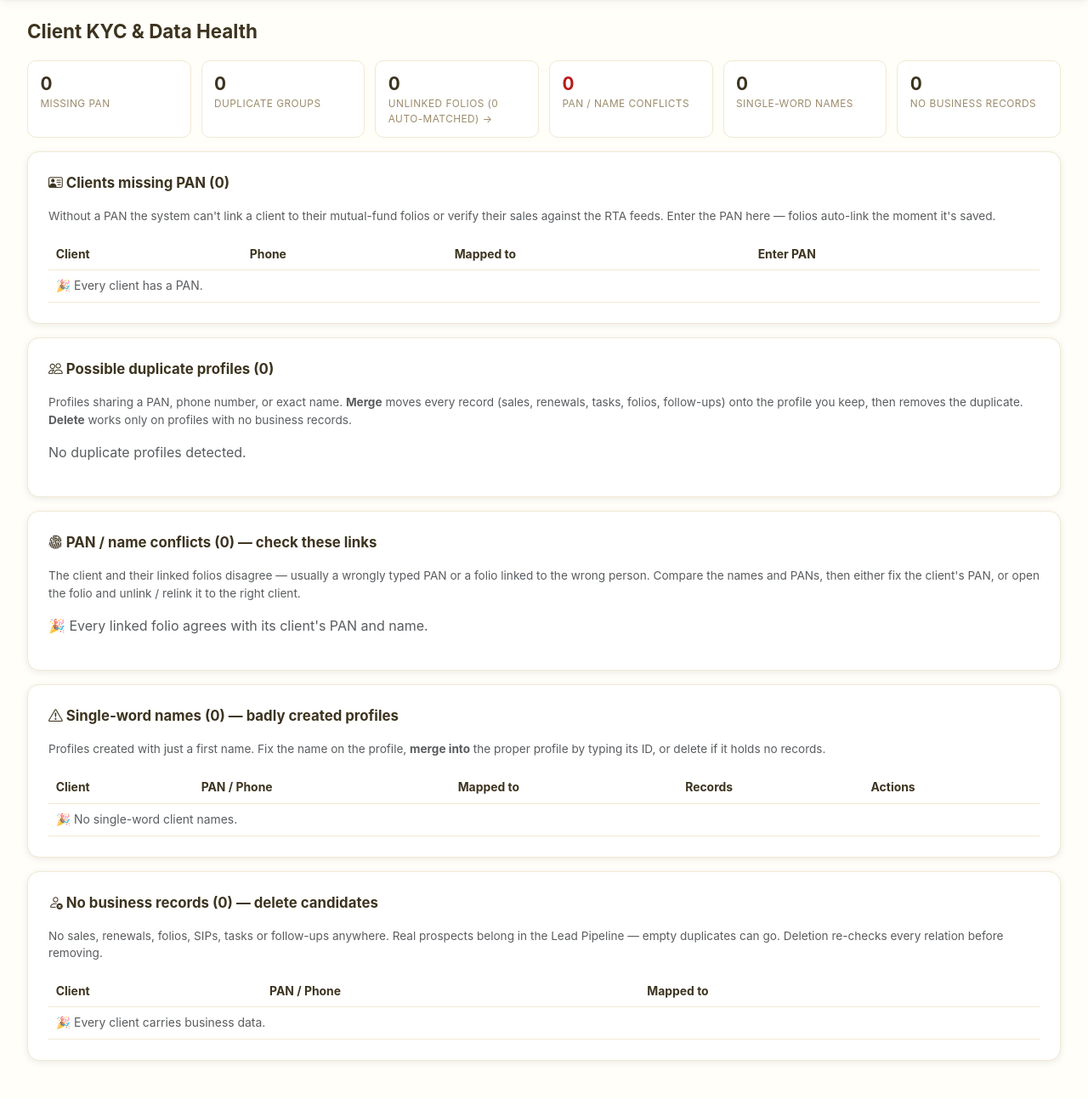
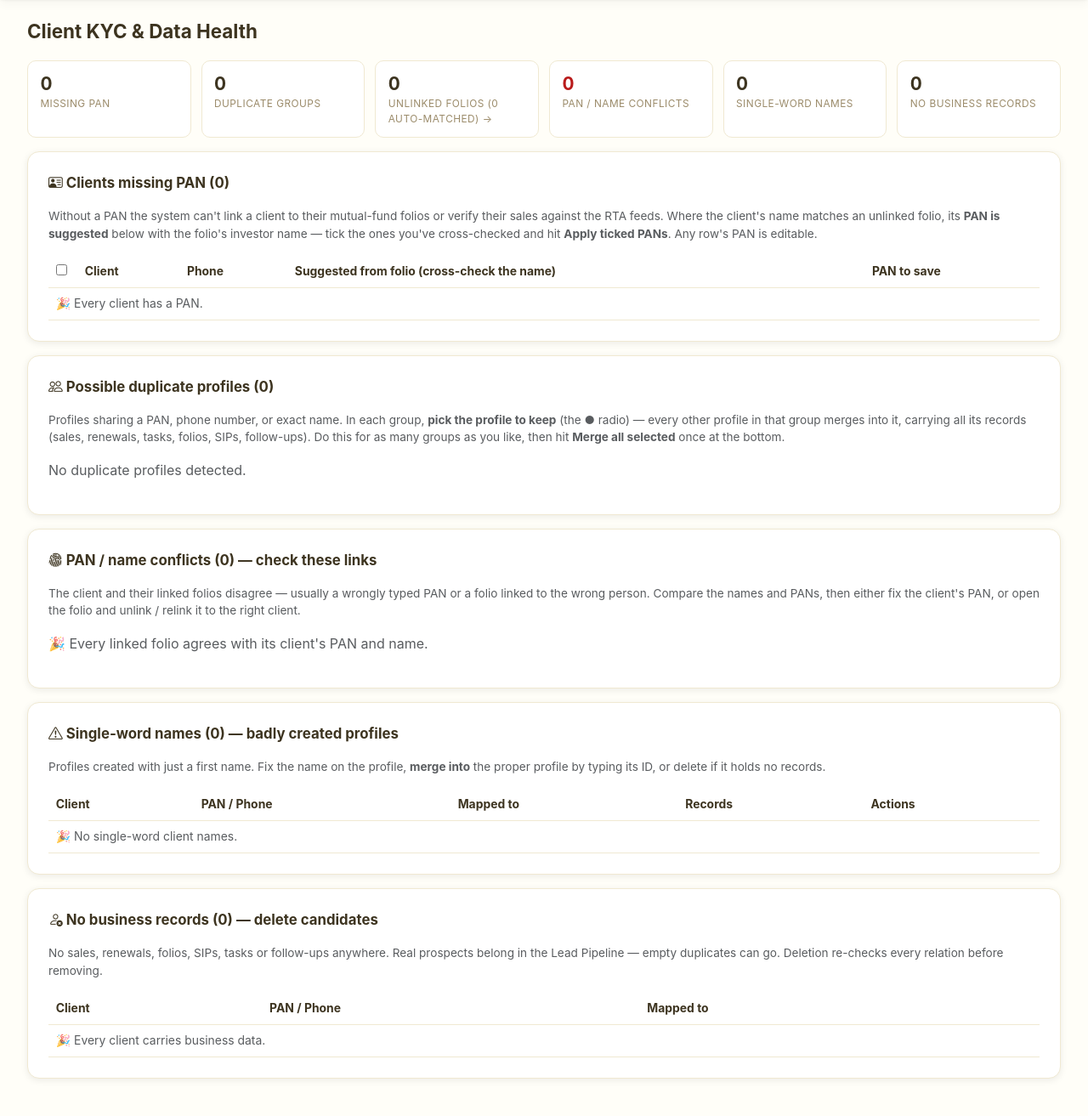
Before and after one commit to adityakadlag2004/silicon-crm, a Django app: page /clients/clients/kyc-issues/ in a window 1280 px wide. Shown: the part 60-1373 px from the top of the page at 85% size. Before the commit the page ends 1312 px from the top, so only its background shows below. Run offline with Django 4.2, Linux system fonts and the light colour scheme; the visitor is signed in with stand-in values (Sample User, id 1); data comes from the database, SQL or seed files in the repository; data that the repository does not hold is empty; parts of the project's set-up code (start-up, migrations or seed data) failed here and were passed over; some libraries are stand-ins or nearby versions.

Commit message:
KYC page: bulk PAN apply + bulk duplicate merge
Missing-PAN table: name-matched folios suggest a PAN (with the folio's
investor name shown for visual cross-check), PAN editable per row, tick the
verified ones and 'Apply ticked PANs' saves them all + relinks folios/SIPs
once. Duplicate groups: each group picks a keeper via radio, one
'Merge all selected' button merges every chosen group in a single click
(overlapping groups are skipped safely once a member is already merged).

Bulk PAN refuses a PAN already owned by another client (points at the merge
flow instead); employees limited to their own clients. 5 new tests, suite 359.

Co-Authored-By: Claude Fable 5 <noreply@anthropic.com>

```diff
--- a/clients/urls/clients.py
+++ b/clients/urls/clients.py
@@ -17,6 +17,8 @@ urlpatterns = [
     path("reassign-bulk/", clients_views.bulk_reassign_view, name="bulk_reassign"),
     path("clients/kyc-issues/", kyc.client_kyc_issues, name="client_kyc_issues"),
     path("clients/<int:client_id>/kyc-pan/", kyc.client_kyc_update_pan, name="client_kyc_update_pan"),
+    path("clients/kyc-bulk-pan/", kyc.client_kyc_bulk_pan, name="client_kyc_bulk_pan"),
     path("clients/merge/", kyc.client_merge_view, name="client_merge"),
+    path("clients/bulk-merge/", kyc.client_bulk_merge, name="client_bulk_merge"),
     path("clients/<int:client_id>/safe-delete/", kyc.client_safe_delete, name="client_safe_delete"),
 ]
--- a/clients/views/kyc.py
+++ b/clients/views/kyc.py
@@ -163,6 +163,18 @@ def client_kyc_issues(request):
 
     missing = list(_missing_pan_qs(request))
     is_admin = _is_admin(request)
+
+    # Folio name-matches suggest PANs for the missing-PAN rows: investor name
+    # shown alongside for a visual cross-check before bulk-applying.
+    suggestions = rta_feed.suggest_folio_matches()
+    best_by_client = {}
+    for s in suggestions:
+        cid = s["client"].id
+        if s["pan"] and (cid not in best_by_client or s["level"] > best_by_client[cid]["level"]):
+            best_by_client[cid] = s
+    for c in missing:
+        c.pan_suggestion = best_by_client.get(c.id)
+
     context = {
         "page_title": "Client KYC & Data Health",
         "missing": missing,
@@ -175,10 +187,85 @@ def client_kyc_issues(request):
             "single_word": single_word,
             "no_business": no_business,
             "unlinked_folios": MutualFundFolio.objects.filter(client__isnull=True).count(),
-            "match_suggestions": len(rta_feed.suggest_folio_matches()),
+            "match_suggestions": len(suggestions),
             "identity_issues": _folio_identity_issues(),
         })
     return render(request, "clients/kyc_issues.html", context)
+
+
+@login_required
+@require_POST
+def client_kyc_bulk_pan(request):
+    """Apply the ticked PANs from the missing-PAN table in one go, then
+    relink folios/SIPs once. Employees may only update their own clients."""
+    applied, errors = 0, []
+    for cid in request.POST.getlist("pan_apply")[:300]:
+        if not cid.isdigit():
+            continue
+        client = Client.objects.filter(id=cid).first()
+        if client is None:
+            continue
+        if _role(request) == "employee" and client.mapped_to != request.user.employee:
+            errors.append(f"{client.name}: not your assigned client")
+            continue
+        try:
+            pan = validate_pan(request.POST.get(f"pan_for_{cid}", ""), required=True)
+        except forms.ValidationError as exc:
+            errors.append(f"{client.name}: {'; '.join(exc.messages)}")
+            continue
+        duplicate = Client.objects.filter(pan__iexact=pan).exclude(id=client.id).first()
+        if duplicate:
+            errors.append(
+                f"{client.name}: PAN {pan} already belongs to '{duplicate.name}' "
+                f"(#{duplicate.id}) — merge those profiles instead")
+            continue
+        client.pan = pan
+        client.save(update_fields=["pan"])
+        applied += 1
+    linked = rta_feed.relink_folios() if applied else 0
+    if applied:
+        messages.success(request, f"{applied} PAN(s) saved — {linked} MF record(s) auto-linked.")
+    elif not errors:
+        messages.info(request, "Nothing ticked — no PANs applied.")
+    for e in errors[:6]:
+        messages.error(request, e)
+    return redirect("clients:client_kyc_issues")
+
+
+@login_required
+@require_POST
+def client_bulk_merge(request):
+    """Merge every duplicate group where a keeper was ticked — one click for
+    the whole page instead of group-by-group."""
+    if not _is_admin(request):
+        return HttpResponseForbidden("Admins only.")
+    merged = []
+    try:
+        group_count = min(int(request.POST.get("group_count", 0)), 300)
+    except ValueError:
+        group_count = 0
+    for i in range(group_count):
+        keep_id = request.POST.get(f"keep_g{i}", "")
+        member_ids = request.POST.getlist(f"members_g{i}")
+        if not keep_id or keep_id not in member_ids:
+            continue
+        keep = Client.objects.filter(id=keep_id).first()
+        if keep is None:
+            continue
+        for rid in member_ids:
+            if rid == keep_id or not rid.isdigit():
+                continue
+            remove = Client.objects.filter(id=rid).first()
+            if remove is None:  # already merged away via an overlapping group
+                continue
+            client_merge.merge_clients(keep, remove)
+            merged.append(f"'{remove.name}' → '{keep.name}'")
+    if merged:
+        listing = "; ".join(merged[:8]) + ("…" if len(merged) > 8 else "")
+        messages.success(request, f"Merged {len(merged)} profile(s): {listing}")
+    else:
+        messages.info(request, "No group had a keeper ticked — nothing merged.")
+    return redirect("clients:client_kyc_issues")
 
 
 @login_required
--- a/templates/clients/kyc_issues.html
+++ b/templates/clients/kyc_issues.html
@@ -52,29 +52,53 @@
     <div class="ki-card-body" style="overflow-x:auto;">
       <p class="text-muted" style="font-size:.85rem;">
         Without a PAN the system can't link a client to their mutual-fund folios or verify their
-        sales against the RTA feeds. Enter the PAN here — folios auto-link the moment it's saved.
+        sales against the RTA feeds. Where the client's name matches an unlinked folio, its
+        <strong>PAN is suggested</strong> below with the folio's investor name — tick the ones you've
+        cross-checked and hit <strong>Apply ticked PANs</strong>. Any row's PAN is editable.
       </p>
+      <form method="post" action="{% url 'clients:client_kyc_bulk_pan' %}">
+        {% csrf_token %}
         <table class="kyc-table">
-        <thead><tr><th>Client</th><th>Phone</th><th>Mapped to</th><th>Enter PAN</th></tr></thead>
+          <thead><tr>
+            <th style="width:34px;"><input type="checkbox" onclick="document.querySelectorAll('.pan-tick').forEach(c=>{if(!c.disabled)c.checked=this.checked})" title="Tick all suggested"></th>
+            <th>Client</th><th>Phone</th><th>Suggested from folio (cross-check the name)</th><th>PAN to save</th>
+          </tr></thead>
           <tbody>
             {% for client in missing %}
             <tr>
+              <td><input class="pan-tick" type="checkbox" name="pan_apply" value="{{ client.id }}"
+                         {% if not client.pan_suggestion %}disabled title="Type a PAN to enable"{% endif %}></td>
               <td><a href="{% url 'clients:client_profile' client.id %}">{{ client.name }}</a> <span class="text-muted">#{{ client.id }}</span></td>
               <td>{{ client.phone|default:"—" }}</td>
-            <td>{% if client.mapped_to %}{{ client.mapped_to.user.get_full_name|default:client.mapped_to.user.username }}{% else %}Unmapped{% endif %}</td>
               <td>
-              <form method="post" action="{% url 'clients:client_kyc_update_pan' client.id %}" class="kyc-pan-form">
-                {% csrf_token %}
-                <input class="form-control form-control-sm" name="pan" placeholder="ABCDE1234F" maxlength="10" required>
-                <button class="ki-btn ki-btn-primary ki-btn-sm"><i class="bi bi-check-lg"></i> Save</button>
-              </form>
+                {% if client.pan_suggestion %}
+                  <span class="dup-tag">{{ client.pan_suggestion.level_label }}</span>
+                  <strong>{{ client.pan_suggestion.investor_name }}</strong>
+                  <span class="text-muted">· {{ client.pan_suggestion.folios|length }} folio(s)</span>
+                {% else %}<span class="text-muted">no folio name-match</span>{% endif %}
+              </td>
+              <td>
+                <input class="form-control form-control-sm" name="pan_for_{{ client.id }}"
+                       value="{{ client.pan_suggestion.pan|default:'' }}"
+                       placeholder="ABCDE1234F" maxlength="10" style="width:130px;text-transform:uppercase;"
+                       oninput="this.closest('tr').querySelector('.pan-tick').disabled = this.value.length!=10">
               </td>
             </tr>
             {% empty %}
-          <tr><td colspan="4" class="text-muted">🎉 Every client{% if not is_admin %} mapped to you{% endif %} has a PAN.</td></tr>
+            <tr><td colspan="5" class="text-muted">🎉 Every client{% if not is_admin %} mapped to you{% endif %} has a PAN.</td></tr>
             {% endfor %}
           </tbody>
         </table>
+        {% if missing %}
+        <div style="margin-top:.7rem;">
+          <button class="ki-btn ki-btn-primary" type="submit"
+                  onclick="return confirm('Apply the ticked PANs? Folios auto-link afterwards.');">
+            <i class="bi bi-check2-all"></i> Apply ticked PANs
+          </button>
+          <span class="text-muted" style="font-size:.8rem;margin-left:.5rem;">Only rows with a valid 10-char PAN can be ticked.</span>
+        </div>
+        {% endif %}
+      </form>
     </div>
   </div>
 
@@ -83,43 +107,46 @@
     <div class="ki-card-header"><span class="ki-card-title"><i class="bi bi-people"></i> Possible duplicate profiles ({{ duplicate_groups|length }})</span></div>
     <div class="ki-card-body">
       <p class="text-muted" style="font-size:.85rem;">
-        Profiles sharing a PAN, phone number, or exact name. <strong>Merge</strong> moves every record
-        (sales, renewals, tasks, folios, follow-ups) onto the profile you keep, then removes the duplicate.
-        <strong>Delete</strong> works only on profiles with no business records.
+        Profiles sharing a PAN, phone number, or exact name. In each group, <strong>pick the profile to
+        keep</strong> (the ● radio) — every other profile in that group merges into it, carrying all its
+        records (sales, renewals, tasks, folios, SIPs, follow-ups). Do this for as many groups as you
+        like, then hit <strong>Merge all selected</strong> once at the bottom.
       </p>
+      <form method="post" action="{% url 'clients:client_bulk_merge' %}"
+            onsubmit="return confirm('Merge every group where you picked a keeper? This cannot be undone.');">
+        {% csrf_token %}
+        <input type="hidden" name="group_count" value="{{ duplicate_groups|length }}">
         {% for group in duplicate_groups %}
         <div class="dup-group">
-        <div style="margin-bottom:.3rem;"><span class="dup-tag">{{ group.label }}</span> <code>{{ group.key }}</code></div>
+          <div style="margin-bottom:.3rem;"><span class="dup-tag">{{ group.label }}</span> <code>{{ group.key }}</code>
+            <span class="text-muted" style="font-size:.78rem;">— pick the one to keep</span></div>
           {% for client in group.clients %}
-        <div class="dup-row">
+          <label class="dup-row" style="cursor:pointer;">
+            <input type="radio" name="keep_g{{ forloop.parentloop.counter0 }}" value="{{ client.id }}"
+                   {% if forloop.first %}checked{% endif %} style="margin-right:.5rem;">
+            <input type="hidden" name="members_g{{ forloop.parentloop.counter0 }}" value="{{ client.id }}">
             <span style="flex:1 1 220px;">
-            <a href="{% url 'clients:client_profile' client.id %}">{{ client.name }}</a>
+              <strong>{{ client.name }}</strong>
               <span class="text-muted">#{{ client.id }}</span>
               <div class="dup-meta">
                 {{ client.phone|default:"no phone" }} · PAN {{ client.pan|default:"—" }} ·
                 {{ client.record_total }} record(s) · mapped to {{ client.mapped_to.user.username|default:"—" }}
               </div>
             </span>
-          <form method="post" action="{% url 'clients:client_merge' %}"
-                onsubmit="return confirm('Keep {{ client.name }} (#{{ client.id }}) and merge the other profile(s) of this group into it?');">
-            {% csrf_token %}
-            <input type="hidden" name="keep_id" value="{{ client.id }}">
-            {% for other in group.clients %}{% if other.id != client.id %}<input type="hidden" name="remove_id" value="{{ other.id }}">{% endif %}{% endfor %}
-            <button class="ki-btn ki-btn-secondary ki-btn-sm" title="Keep this profile, merge the others into it"><i class="bi bi-box-arrow-in-down"></i> Keep this one</button>
-          </form>
-          {% if not client.record_total %}
-          <form method="post" action="{% url 'clients:client_safe_delete' client.id %}"
-                onsubmit="return confirm('Delete empty profile {{ client.name }} (#{{ client.id }})? This cannot be undone.');">
-            {% csrf_token %}
-            <button class="ki-btn ki-btn-sm" style="color:var(--ki-danger);border-color:var(--ki-danger);"><i class="bi bi-trash"></i> Delete</button>
-          </form>
-          {% endif %}
-        </div>
+            <a href="{% url 'clients:client_profile' client.id %}" target="_blank" class="text-muted" style="font-size:.78rem;">view ↗</a>
+          </label>
           {% endfor %}
         </div>
         {% empty %}
         <p class="text-muted">No duplicate profiles detected.</p>
         {% endfor %}
+        {% if duplicate_groups %}
+        <div style="margin-top:.7rem;">
+          <button class="ki-btn ki-btn-primary" type="submit"><i class="bi bi-box-arrow-in-down"></i> Merge all selected</button>
+          <span class="text-muted" style="font-size:.8rem;margin-left:.5rem;">Each group keeps its ● profile; the rest merge into it.</span>
+        </div>
+        {% endif %}
+      </form>
     </div>
   </div>
 
```
Also changed, not shown: clients/test/test_mf_rta_feeds.py (+74 -0 lines). Lines whose indentation alone changed are shown as unchanged.
